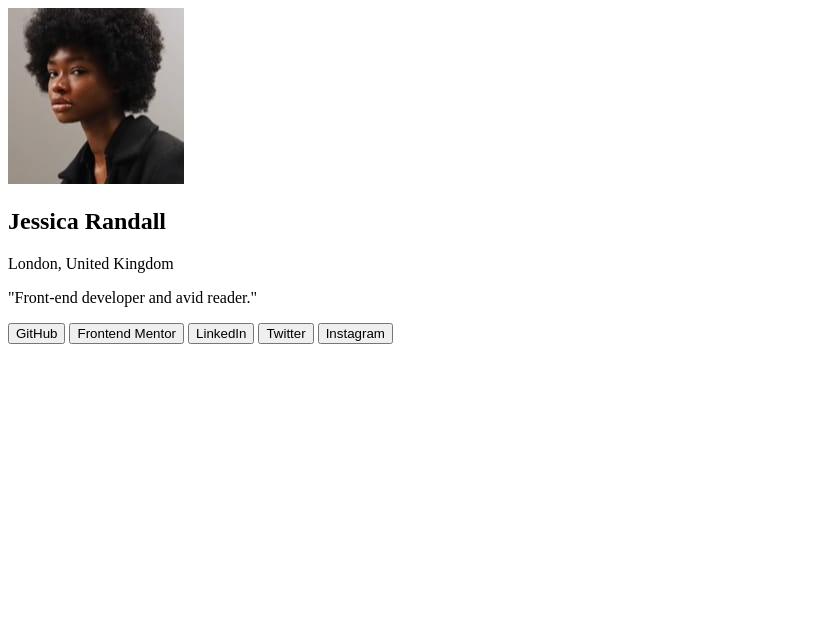
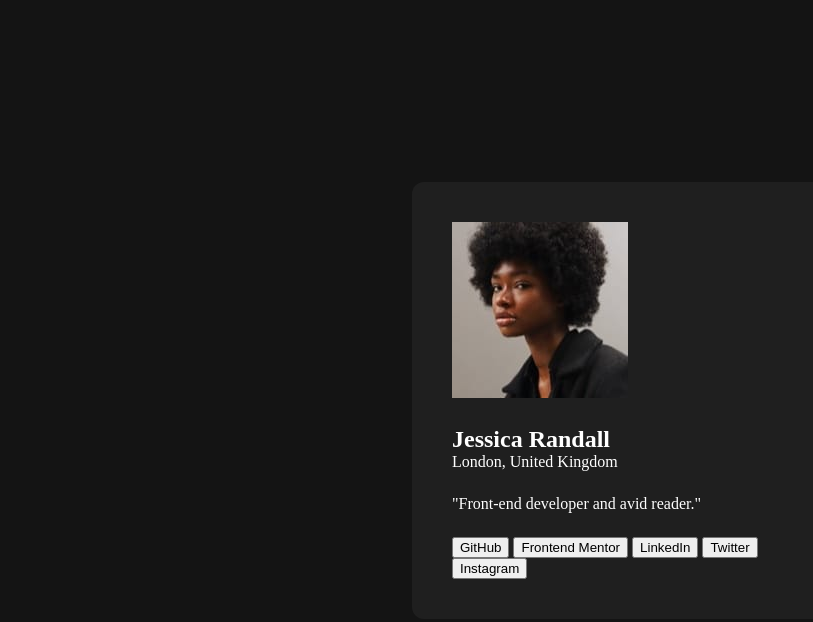
Before and after one commit to NoonPanirSabzi/social-links-profile, a plain HTML site: page index.html in a window 1280 px wide. Shown: the whole page, without its empty margins (0-813 px from the left). Drawn offline with Linux system fonts and the light colour scheme.

Commit message:
Add body and profile styles

```diff
--- a/index.html
+++ b/index.html
@@ -14,7 +14,7 @@
 
     <title>Social links profile</title>
   </head>
-  <body>
+  <body class="no-margin">
     <main>
       <article class="profile">
         <div class="profile__picture">
@@ -24,10 +24,10 @@
           />
         </div>
         <div class="name-location">
-          <h1 class="name">Jessica Randall</h1>
-          <p class="location">London, United Kingdom</p>
+          <h1 class="name no-margin">Jessica Randall</h1>
+          <p class="location no-margin">London, United Kingdom</p>
         </div>
-        <p class="bio">"Front-end developer and avid reader."</p>
+        <p class="bio no-margin">"Front-end developer and avid reader."</p>
         <div class="links">
           <button class="button">GitHub</button>
           <button class="button">Frontend Mentor</button>
--- a/style.css
+++ b/style.css
@@ -0,0 +1,38 @@
+:root {
+  --gray-900: rgb(20, 20, 20);
+  --gray-800: rgb(31, 31, 31);
+  --gray-700: rgb(51, 51, 51);
+  --green: rgb(196, 248, 42);
+  --white: rgb(255, 255, 255);
+
+  --space-xxl: 40px;
+  --space-xl: 24px;
+  --space-lg: 16px;
+  --space-md: 12px;
+  --space-sm: 8px;
+  --space-xs: 4px;
+}
+
+.no-margin {
+  margin: 0;
+}
+
+body {
+  height: 100vh;
+  background-color: var(--gray-900);
+  display: flex;
+  justify-content: center;
+  align-items: center;
+}
+
+.profile {
+  background-color: var(--gray-800);
+  color: var(--white);
+  display: flex;
+  flex-flow: column;
+  gap: var(--space-xl);
+  border-radius: var(--space-md);
+  box-sizing: border-box;
+  padding: clamp(var(--space-xl), 7.5vw, var(--space-xxl));
+  width: min(87.2vw, 28.5rem);
+}
```
